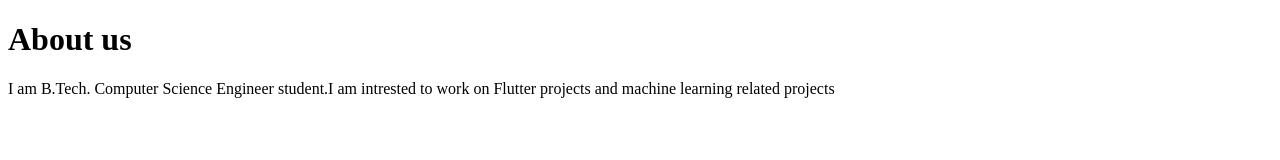
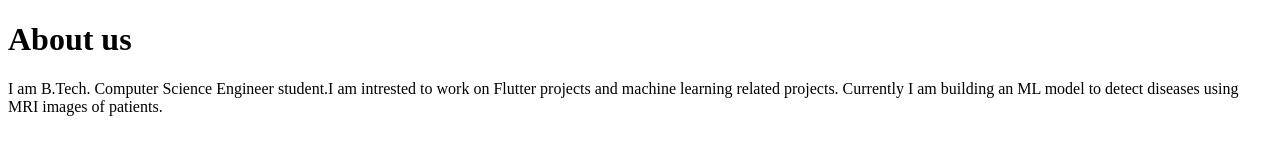
Before and after one commit to gopal-02/Resume, a plain HTML site: page Aboutus.html in a window 1280 px wide. Drawn offline with Linux system fonts and the light colour scheme.

Commit message:
info updated

```diff
--- a/Aboutus.html
+++ b/Aboutus.html
@@ -8,6 +8,8 @@
 </head>
 <body>
     <h1>About us</h1>
-  <p>I am B.Tech. Computer Science Engineer student.I am intrested to work on Flutter projects and machine learning related projects</p>
+  <p>I am B.Tech. Computer Science Engineer student.I am intrested to work on Flutter projects and machine learning related projects.
+    Currently I am building an ML model to detect diseases using MRI images of patients.
+  </p>
 </body>
 </html>
```
